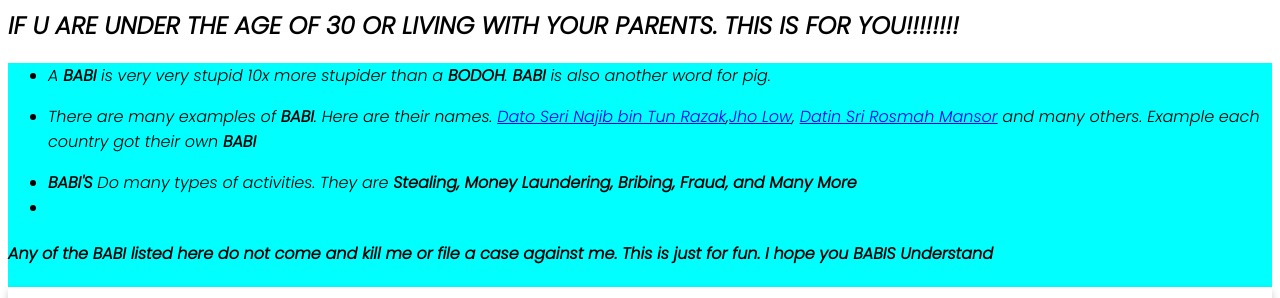
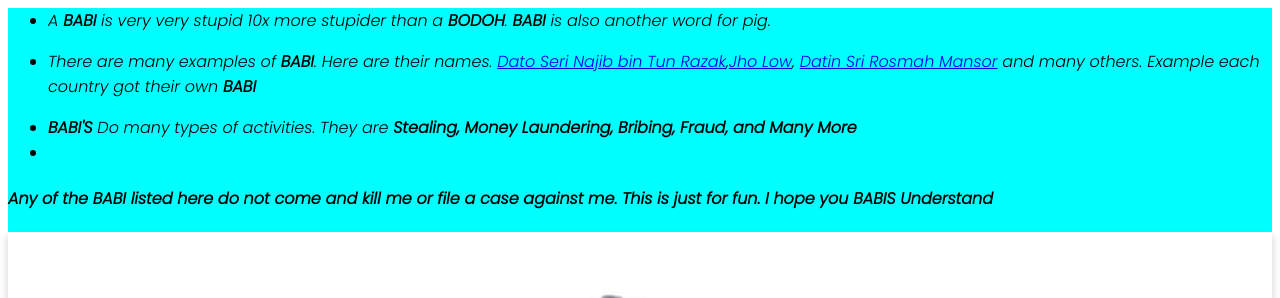
Before and after one commit to Rushir2511/BABI, a plain HTML site: page index.html in a window 1280 px wide. Shown: the part 802-1100 px from the top of the page. Drawn offline with Linux system fonts and the light colour scheme.

Commit message:
Update index.html

```diff
--- a/index.html
+++ b/index.html
@@ -14,7 +14,6 @@
     <div class= "babidoll">
     <img src="fangs-piglet-snow.jpg">
     <h1>All You Need To Know About<strong> BABI</strong></h1>
-    <h2>IF U ARE UNDER THE AGE OF 30 OR LIVING WITH YOUR PARENTS. THIS IS FOR YOU!!!!!!!!</h2>
     <div class="checklist"><div class="checklist__list">
         <ul><li>A <strong>BABI</strong> is very very stupid 10x more stupider than a <strong>BODOH</strong>. <strong>BABI</strong> is also another word for pig.</ul>
         <ul><li>There are many examples of <strong>BABI</strong>. Here are their names. <a href="https://en.wikipedia.org/wiki/Najib_Razak">Dato Seri Najib bin Tun Razak</a>,<a href="https://en.wikipedia.org/wiki/Jho_Low">Jho Low</a>, <a href="https://en.wikipedia.org/wiki/Rosmah_Mansor">Datin Sri Rosmah Mansor</a> and many others. Example each country got their own <strong>BABI</strong></li></ul>
```
